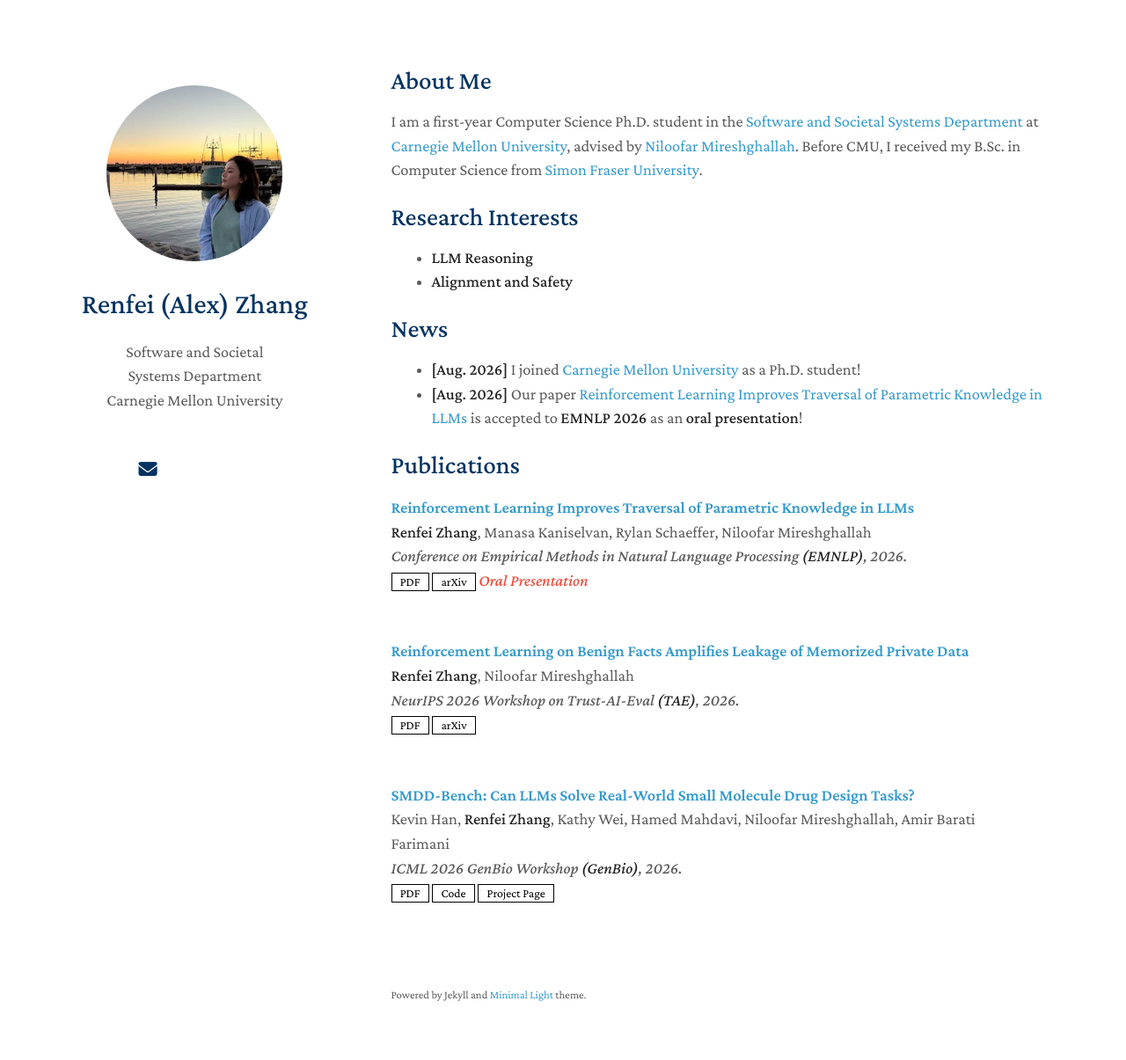
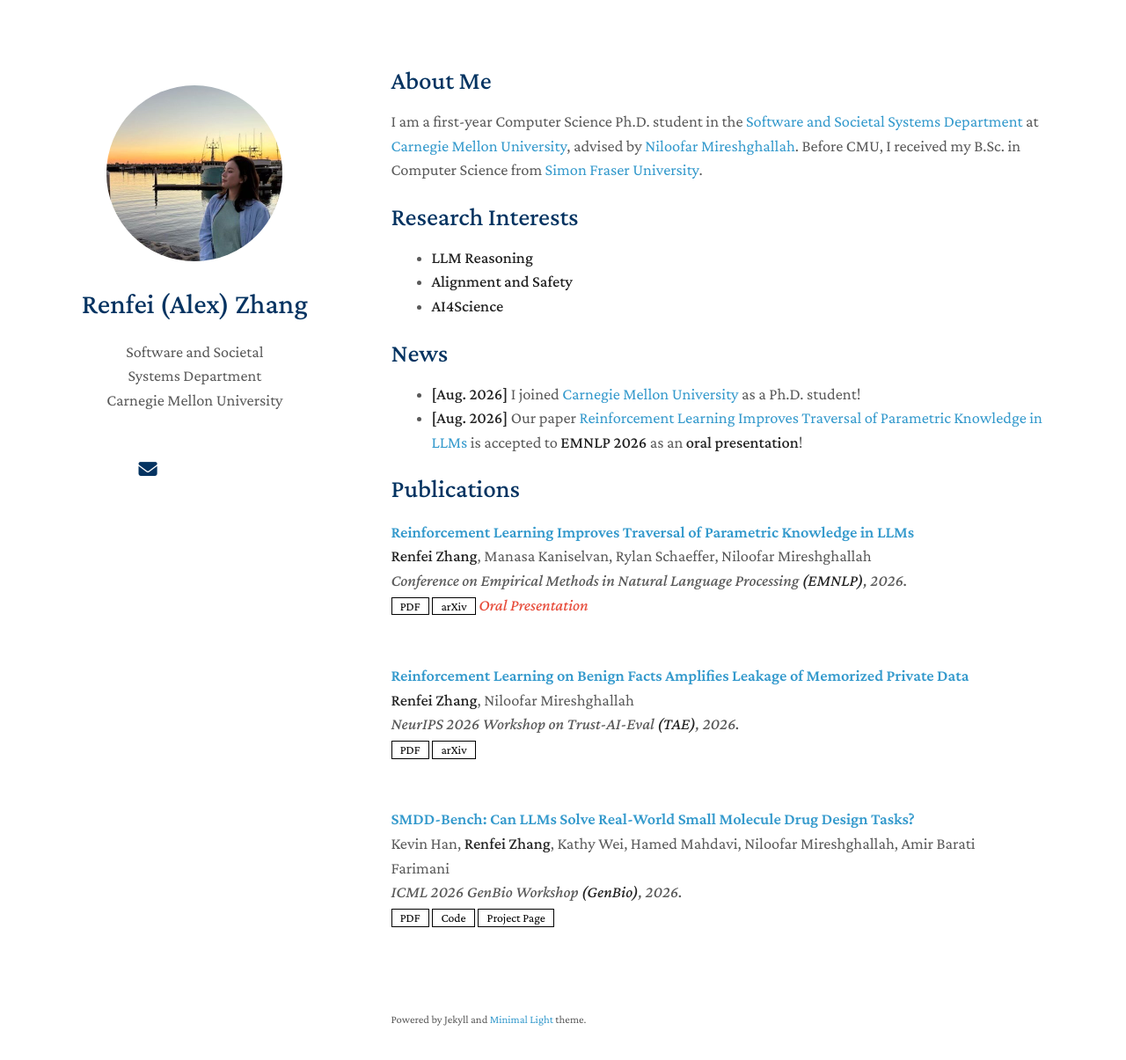
Before and after one commit to Alexxx0323/Alexxx0323.github.io, a Jekyll site: the page built from index.md, in a window 1280 px wide and 1252 px high. Shown: the top 1205 px of the window at 88% size. Built offline with Jekyll 4.4.1, drawn with Linux system fonts in a browser that asks for light colours; a style sheet for code colours, icons or effects is not loaded; our own code applies the rules of GitHub Pages for plain Markdown files.

Commit message:
Add AI4Science to research interests
Co-Authored-By: Claude Fable 5.2 <noreply@anthropic.com>
Claude-Session: https://claude.ai/code/session_016rMYqqzVF8Pd7zq4E7GbqC

```diff
--- a/index.md
+++ b/index.md
@@ -10,6 +10,7 @@ I am a first-year Computer Science Ph.D. student in the [Software and Societal S
 
 - **LLM Reasoning**
 - **Alignment and Safety**
+- **AI4Science**
 
 ## News
 
```
